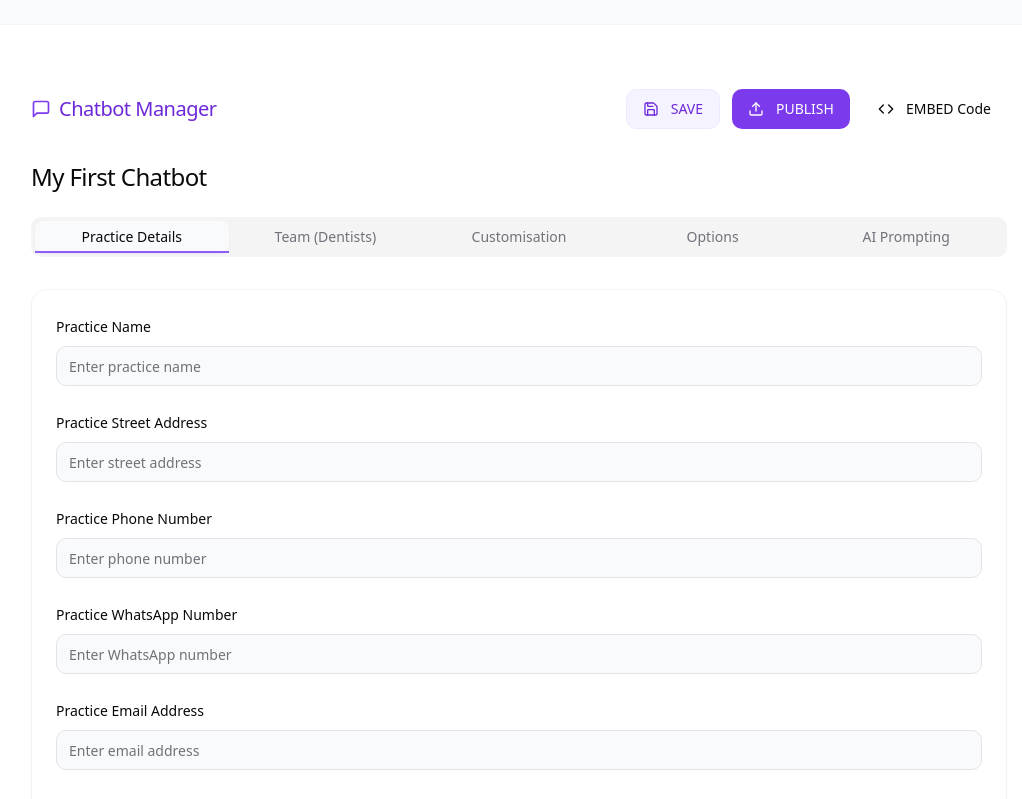
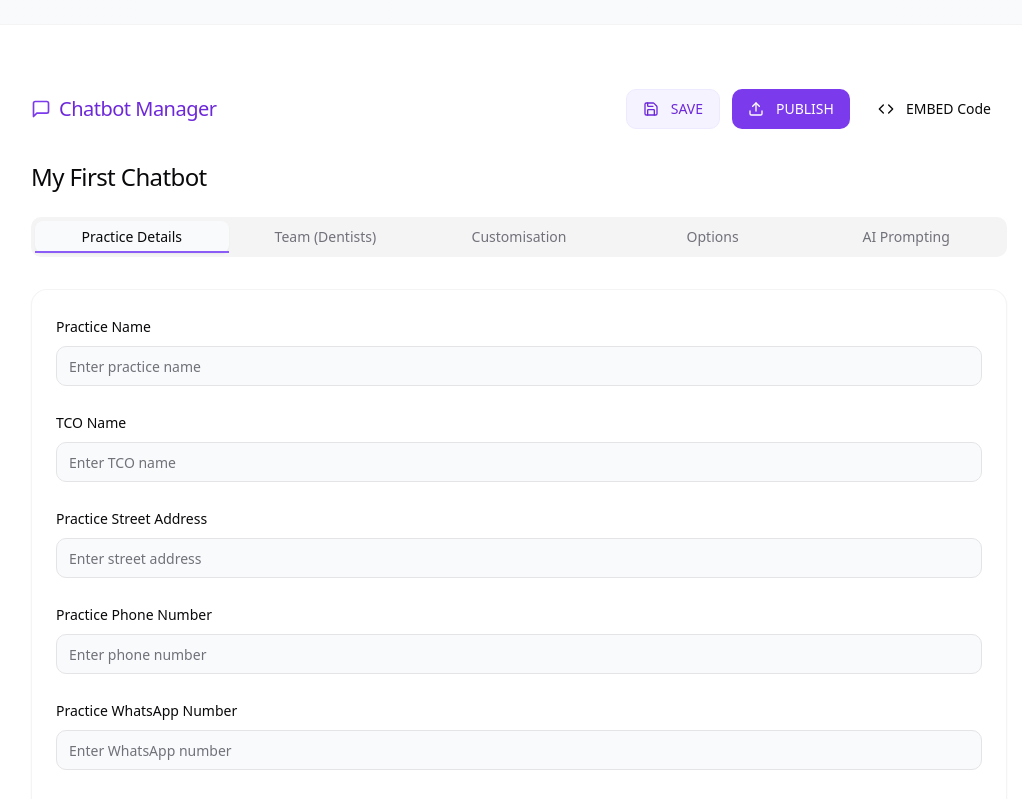
Before and after one commit to mintlandingpages/convo-builder-nexus, a React (Vite) app: page / in a window 1280 px wide. Shown: the top 799 px of the page, without its empty margins (121-1143 px from the left). Built offline with nearby package versions, Linux system fonts and the light colour scheme.

Commit message:
Add TCO Name field
Adds a new input field for 'TCO Name' to the 'Practice Details' form. The field is placed beneath the 'Practice Name' field.

```diff
--- a/src/components/chatbot/ChatbotBasicDetails.tsx
+++ b/src/components/chatbot/ChatbotBasicDetails.tsx
@@ -46,6 +46,7 @@ const timeOptions = createTimeOptions();
 
 const formSchema = z.object({
   practiceName: z.string().min(1, { message: "Practice name is required" }),
+  tcoName: z.string().min(1, { message: "TCO name is required" }),
   streetAddress: z.string().min(1, { message: "Street address is required" }),
   phoneNumber: z.string().min(1, { message: "Phone number is required" }),
   whatsappNumber: z.string().optional(),
@@ -78,6 +79,7 @@ const ChatbotBasicDetails: React.FC = () => {
     resolver: zodResolver(formSchema),
     defaultValues: {
       practiceName: "",
+      tcoName: "",
       streetAddress: "",
       phoneNumber: "",
       whatsappNumber: "",
@@ -109,6 +111,24 @@ const ChatbotBasicDetails: React.FC = () => {
                   <FormControl>
                     <Input
                       placeholder="Enter practice name"
+                      className="input-with-animation"
+                      {...field}
+                    />
+                  </FormControl>
+                  <FormMessage />
+                </FormItem>
+              )}
+            />
+
+            <FormField
+              control={form.control}
+              name="tcoName"
+              render={({ field }) => (
+                <FormItem>
+                  <FormLabel>TCO Name</FormLabel>
+                  <FormControl>
+                    <Input
+                      placeholder="Enter TCO name"
                       className="input-with-animation"
                       {...field}
                     />
```
